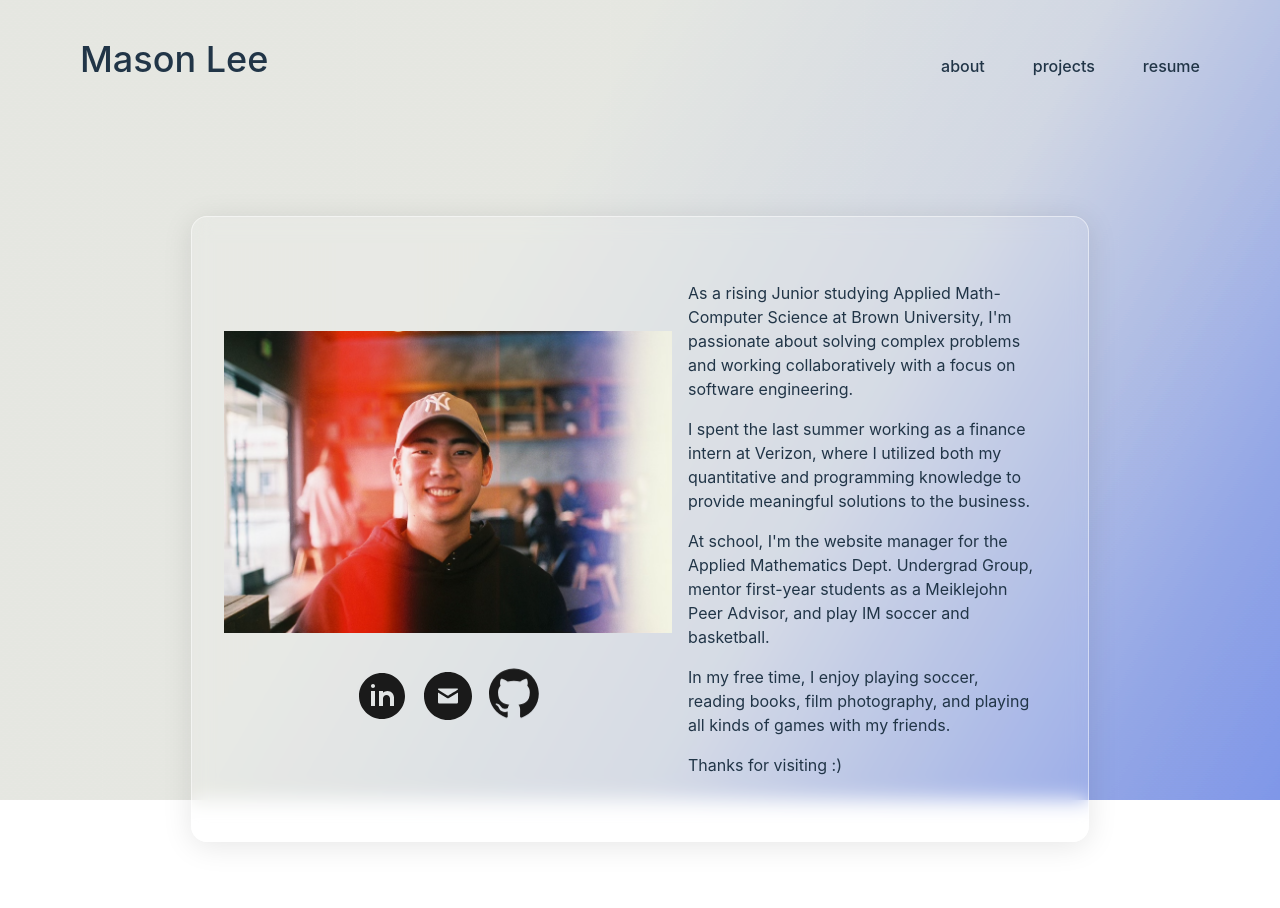
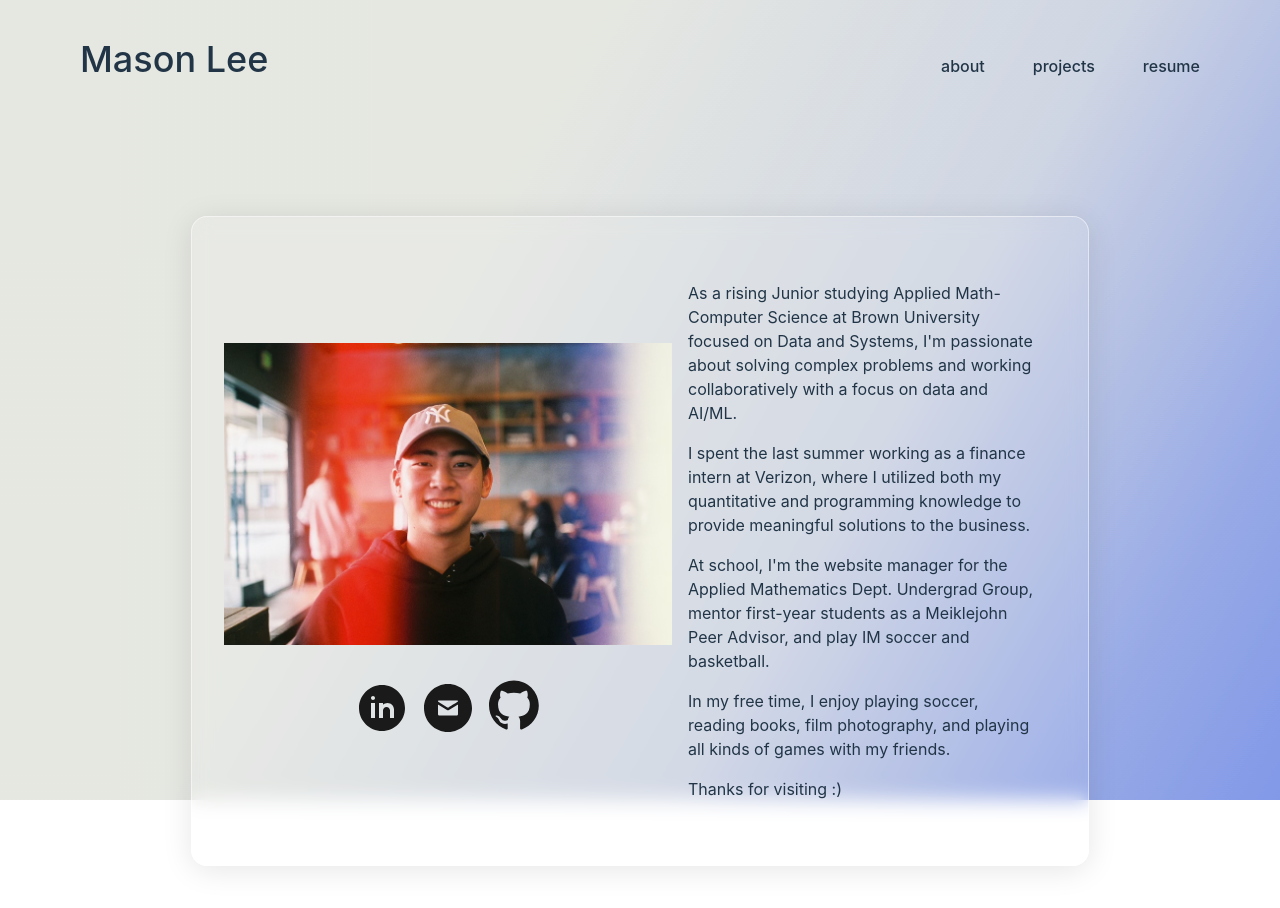
Before and after one commit to jhmlee/personal_website, a React (Vite) app: page /about in a window 1280 px wide. Shown: the top 908 px of the page. Built offline with nearby package versions, Linux system fonts and the light colour scheme.

Commit message:
updated resume

```diff
--- a/src/components/About.jsx
+++ b/src/components/About.jsx
@@ -23,7 +23,7 @@ const About = () => {
                     </div>
                 </div>
                 <div className="bio">
-                <p>As a rising Junior studying Applied Math-Computer Science at Brown University, I'm passionate about solving complex problems and working collaboratively with a focus on software engineering.</p>
+                <p>As a rising Junior studying Applied Math-Computer Science at Brown University focused on Data and Systems, I'm passionate about solving complex problems and working collaboratively with a focus on data and AI/ML.</p>
                 <p>I spent the last summer working as a finance intern at Verizon, where I utilized both my quantitative and programming knowledge to provide meaningful solutions to the business.</p>
                 <p>At school, I'm the website manager for the Applied Mathematics Dept. Undergrad Group, mentor first-year students as a Meiklejohn Peer Advisor, and play IM soccer and basketball.</p>
                 <p>In my free time, I enjoy playing soccer, reading books, film photography, and playing all kinds of games with my friends.  </p>
```
Also changed, not shown: 1 other file (tests, documents, lock files or other folders).
